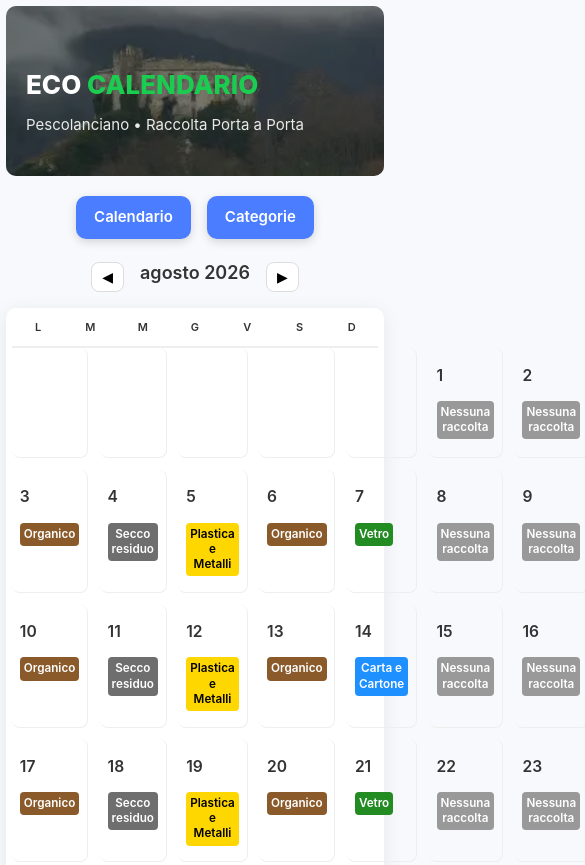
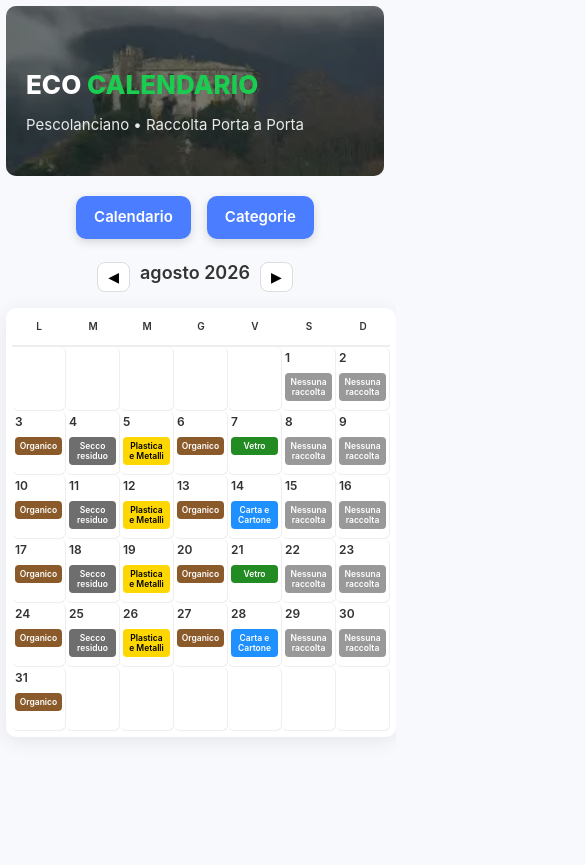
Before and after one commit to VLMZAL/rifiuti, a plain HTML site: page index.html in a window 390 px wide. Shown: the top 865 px of the page, 585 px wide, since content can reach past the window. After the commit the page ends 844 px from the top, so only its background shows below. Drawn offline with Linux system fonts and the light colour scheme.

Commit message:
Update style.css

```diff
--- a/style.css
+++ b/style.css
@@ -79,6 +79,7 @@ body {
 .main-nav {
     display: flex;
     justify-content: center;
+    flex-wrap: wrap;
     gap: 16px;
     margin: 20px 0;
 }
@@ -93,6 +94,7 @@ body {
     text-decoration: none;
     box-shadow: 0 3px 10px rgba(0,0,0,0.15);
     transition: 0.2s;
+    text-align: center;
 }
 
 .nav-btn:hover {
@@ -140,17 +142,19 @@ body {
 /* ========================= */
 
 .calendar {
+    width: min(100%, 900px);
     max-width: 900px;
     margin: 0 auto;
     background: white;
     padding: 10px;
     border-radius: 14px;
     box-shadow: 0 4px 20px rgba(0,0,0,0.08);
+    overflow: hidden;
 }
 
 .weekdays {
     display: grid;
-    grid-template-columns: repeat(7, 1fr);
+    grid-template-columns: repeat(7, minmax(0, 1fr));
     font-weight: 600;
     text-align: center;
     padding-bottom: 6px;
@@ -160,17 +164,23 @@ body {
 
 .days {
     display: grid;
-    grid-template-columns: repeat(7, 1fr);
+    grid-template-columns: repeat(7, minmax(0, 1fr));
 }
 
 .day {
-    min-height: 80px;
+    min-height: clamp(78px, 9vw, 110px);
     border-right: 1px solid #eee;
     border-bottom: 1px solid #eee;
     padding: 6px;
     position: relative;
     transition: 0.2s;
     font-size: 13px;
+    box-sizing: border-box;
+    display: flex;
+    flex-direction: column;
+    align-items: flex-start;
+    justify-content: flex-start;
+    overflow: hidden;
 }
 
 .day:hover {
@@ -180,6 +190,7 @@ body {
 .day-number {
     font-size: 14px;
     font-weight: 600;
+    line-height: 1.2;
 }
 
 /* GIORNO CORRENTE */
@@ -193,12 +204,19 @@ body {
     margin-top: 6px;
     padding: 4px 6px;
     border-radius: 6px;
-    font-size: 12px;
+    font-size: clamp(9px, 1.25vw, 12px);
     font-weight: 600;
     display: inline-block;
+    width: 100%;
+    max-width: 100%;
     color: white;
     text-align: center;
     text-decoration: none;
+    line-height: 1.2;
+    white-space: normal;
+    overflow-wrap: anywhere;
+    word-break: break-word;
+    box-sizing: border-box;
 }
 
 /* COLORI */
@@ -276,6 +294,41 @@ body {
     color: #555;
 }
 
+@media (max-width: 700px) {
+    .header {
+        flex-wrap: wrap;
+        gap: 10px;
+    }
+
+    .calendar {
+        padding: 6px;
+        border-radius: 10px;
+    }
+
+    .weekdays div {
+        font-size: 10px;
+        padding: 5px 0;
+    }
+
+    .day {
+        min-height: 72px;
+        padding: 5px;
+        border-radius: 6px;
+    }
+
+    .day-number {
+        font-size: 13px;
+    }
+
+    .badge {
+        font-size: 9px;
+        padding: 3px 4px;
+        margin-top: 6px;
+        line-height: 1.25;
+        border-radius: 5px;
+    }
+}
+
 @media (max-width: 480px) {
 
     .nav-btn {
@@ -285,11 +338,6 @@ body {
 
     body {
         padding: 6px;
-    }
-
-    .calendar {
-        padding: 6px;
-        border-radius: 10px;
     }
 
     .header h1 {
@@ -302,38 +350,31 @@ body {
         font-size: 14px;
     }
 
-    .weekdays div {
-        font-size: 11px;
-        padding: 5px 0;
-    }
-
     .days {
-        grid-template-columns: repeat(7, 1fr);
-        gap: 3vw;
+        gap: 0;
     }
 
     .day {
-        min-height: 20vw;
-        padding: 4vw 2vw;
-        font-size: 3.2vw;
-        border-radius: 2vw;
+        min-height: 64px;
+        padding: 4px 3px;
+        font-size: 12px;
     }
 
     .day-number {
-        font-size: 4vw;
-        margin-bottom: 2vw;
+        font-size: 12px;
+        margin-bottom: 2px;
     }
 
     .day p {
-        margin-top: 2vw;
-        font-size: 3vw;
+        margin-top: 5px;
+        font-size: 11px;
     }
 
     .badge {
-        font-size: 3vw;
-        padding: 1.5vw 2vw;
-        margin-top: 2vw;
-        line-height: 1.3;
-        border-radius: 2vw;
+        font-size: 8.5px;
+        padding: 3px 4px;
+        margin-top: 4px;
+        line-height: 1.2;
+        border-radius: 4px;
     }
 }
```
